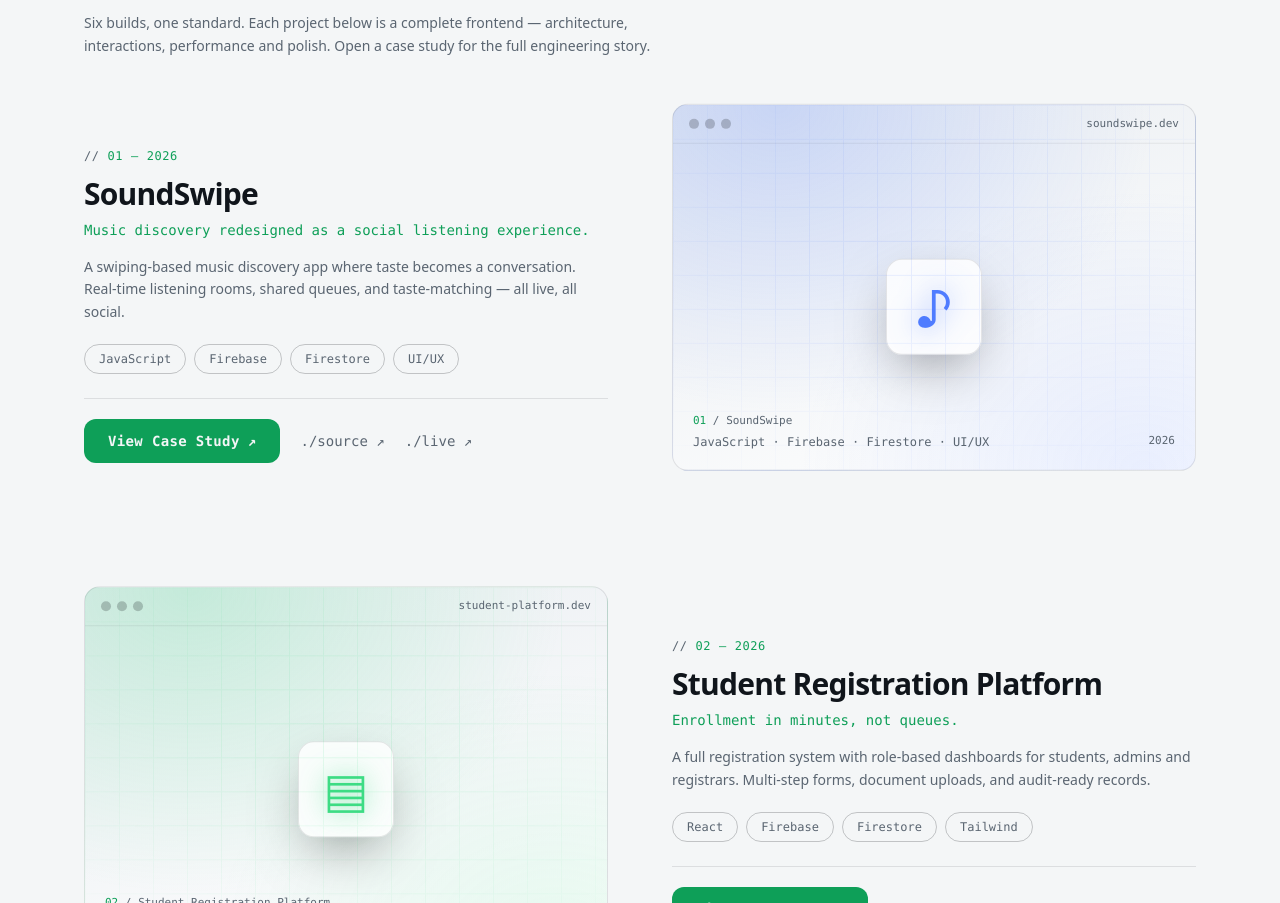
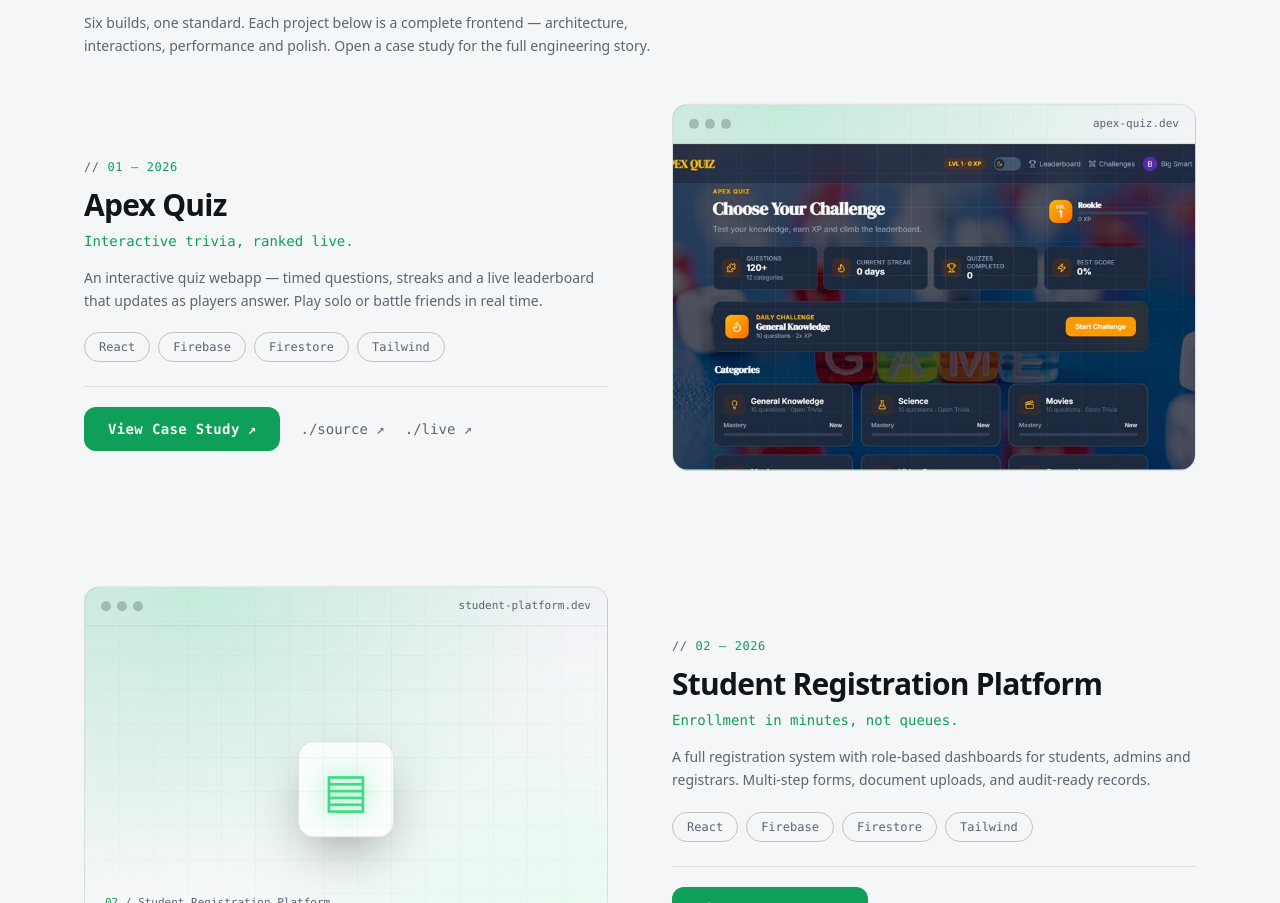
Before and after one commit to bigsmart2026-hue/Big-S-Code-portfolio-website, a React (Vite) app: page / in a window 1280 px wide. Shown: the part 2006-2909 px from the top of the page. Built offline with nearby package versions, Linux system fonts and the light colour scheme.

Commit message:
feat: replace SoundSwipe with Apex Quiz (screenshot + case study + live url)

```diff
--- a/src/data/projects.js
+++ b/src/data/projects.js
@@ -1,32 +1,34 @@
 import logimoveImg from '../assets/logimove.jpg'
 import agribusinessImg from '../assets/agribusiness.jpg'
+import apexquizImg from '../assets/apexquiz.jpg'
 
 export const projects = [
   {
-    id: 'soundswipe',
+    id: 'apex-quiz',
     index: '01',
-    title: 'SoundSwipe',
+    title: 'Apex Quiz',
     year: '2026',
-    tagline: 'Music discovery redesigned as a social listening experience.',
+    tagline: 'Interactive trivia, ranked live.',
     description:
-      'A swiping-based music discovery app where taste becomes a conversation. Real-time listening rooms, shared queues, and taste-matching — all live, all social.',
-    visual: 'audio',
+      'An interactive quiz webapp — timed questions, streaks and a live leaderboard that updates as players answer. Play solo or battle friends in real time.',
+    visual: 'forms',
+    image: apexquizImg,
     overview:
-      'SoundSwipe turns passive streaming into an active social ritual. Users swipe through tracks like they do photos, building a taste profile that powers shared listening rooms with friends.',
+      'Apex Quiz is a fast, competitive trivia webapp. Questions rotate on a timer, answers lock in instantly, and the leaderboard repaints live as scores land.',
     problem:
-      'Music platforms are vast but lonely. Discovery is algorithmic isolation — playlists are consumed alone, and there is no native way to listen with people in real time.',
+      'Trivia night was trapped in group chats: manual scoring, no pacing, and the scoreboard only ever existed on a napkin.',
     solution:
-      'A gesture-driven discovery feed synced to Firestore, plus collaborative listening rooms with live queue voting. Taste profiles make every room feel personal.',
+      'A real-time quiz engine on Firebase — timed question rotation, answer locking, streak tracking, and a leaderboard fed by Firestore listeners.',
     engineering: [
-      'Gesture detection with touch events + rAF-throttled rendering — 60fps swipe feedback',
-      'Firestore real-time listeners with offline persistence for rooms and queues',
-      'Presence tracking via Firestore presence sessions for live member indicators',
-      'Optimistic UI updates for votes and skips, reconciled on reconnect',
+      'Timed question flow with answer locking and instant streak tracking',
+      'Live leaderboard driven by Firestore listeners — rankings update as answers land',
+      'Session state machine (lobby → question → results) with safe transitions',
+      'Keyboard-first play with reduced-motion support for accessibility',
     ],
     outcome:
-      'A demo that feels like a shipped product: sub-100ms interactions, zero jank during swipes, and a listening session that stays perfectly in sync across clients.',
-    tech: ['JavaScript', 'Firebase', 'Firestore', 'UI/UX'],
-    links: { github: 'https://github.com/bigscode/soundswipe', live: 'https://soundswipe.demo' },
+      'Rounds run themselves: questions, scoring and the ranking screen update live with zero reloads — and every game is replayable.',
+    tech: ['React', 'Firebase', 'Firestore', 'Tailwind'],
+    links: { github: 'https://github.com/bigscode/apex-quiz', live: 'https://apex-quiz-2e25e.web.app' },
   },
   {
     id: 'student-platform',
--- a/src/data/terminal.js
+++ b/src/data/terminal.js
@@ -10,7 +10,7 @@ export const terminalCommands = {
   role: 'Front-End Engineer crafting fast, accessible digital products',
   stack: 'HTML · Tailwind · JavaScript · React · Firebase · UI/UX',
   status: 'Available for opportunities — open to new projects',
-  projects: 'SoundSwipe · Student Platform · Farm System · Repair System · LogiMove · Crypto Dashboard',
+  projects: 'Apex Quiz · Student Platform · Farm System · Repair System · LogiMove · Crypto Dashboard',
   contact: 'hello@bigscode.dev · github.com/bigscode',
   help: 'commands: whoami, role, stack, status, projects, contact, clear, help',
   clear: '',
--- a/src/data/testimonials.js
+++ b/src/data/testimonials.js
@@ -3,7 +3,7 @@ export const testimonials = [
     quote:
       'Big S-Code shipped our entire frontend in half the estimated time — and it looked better than the mockups. Hiring again without hesitation.',
     name: 'Ada Lovelace',
-    role: 'Product Lead, SoundSwipe',
+    role: 'Product Lead, Apex Quiz',
     initials: 'AL',
   },
   {
```
Also changed, not shown: src/assets/apexquiz.jpg (added).
